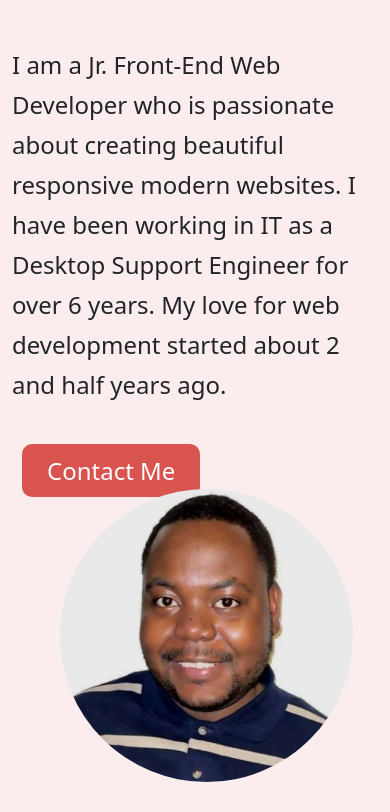
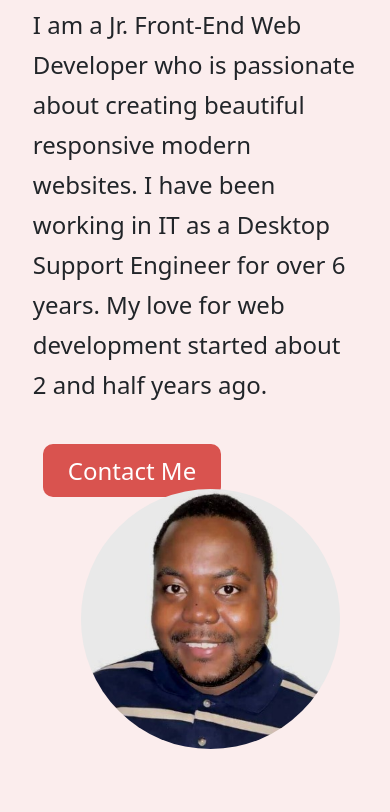
Before and after one commit to harolddatus/techdegree-project-9, a plain HTML site: page index.html in a window 390 px wide. Shown: the part 271-1083 px from the top of the page. Drawn offline with nearby package versions, Linux system fonts and the light colour scheme.

Commit message:
added media query and sections padding

```diff
--- a/css/style.css
+++ b/css/style.css
@@ -182,3 +182,9 @@ margin-left: 3rem;
   color: white;
   border-radius: 50%;
 }
+
+@media(max-width: 580px){
+  .hero-section, .project-section {
+    padding: .5rem 1.3rem;
+  }
+}
```
